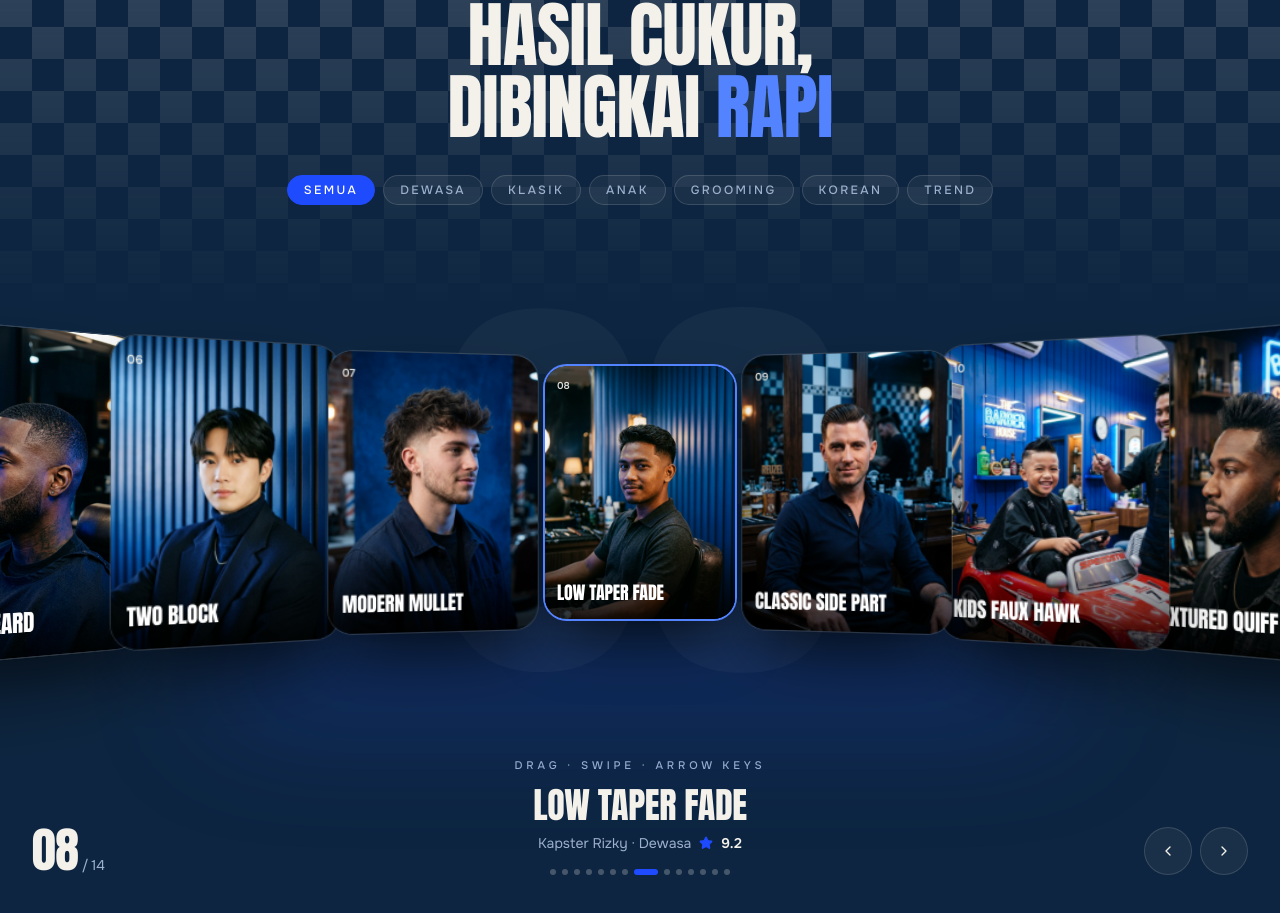
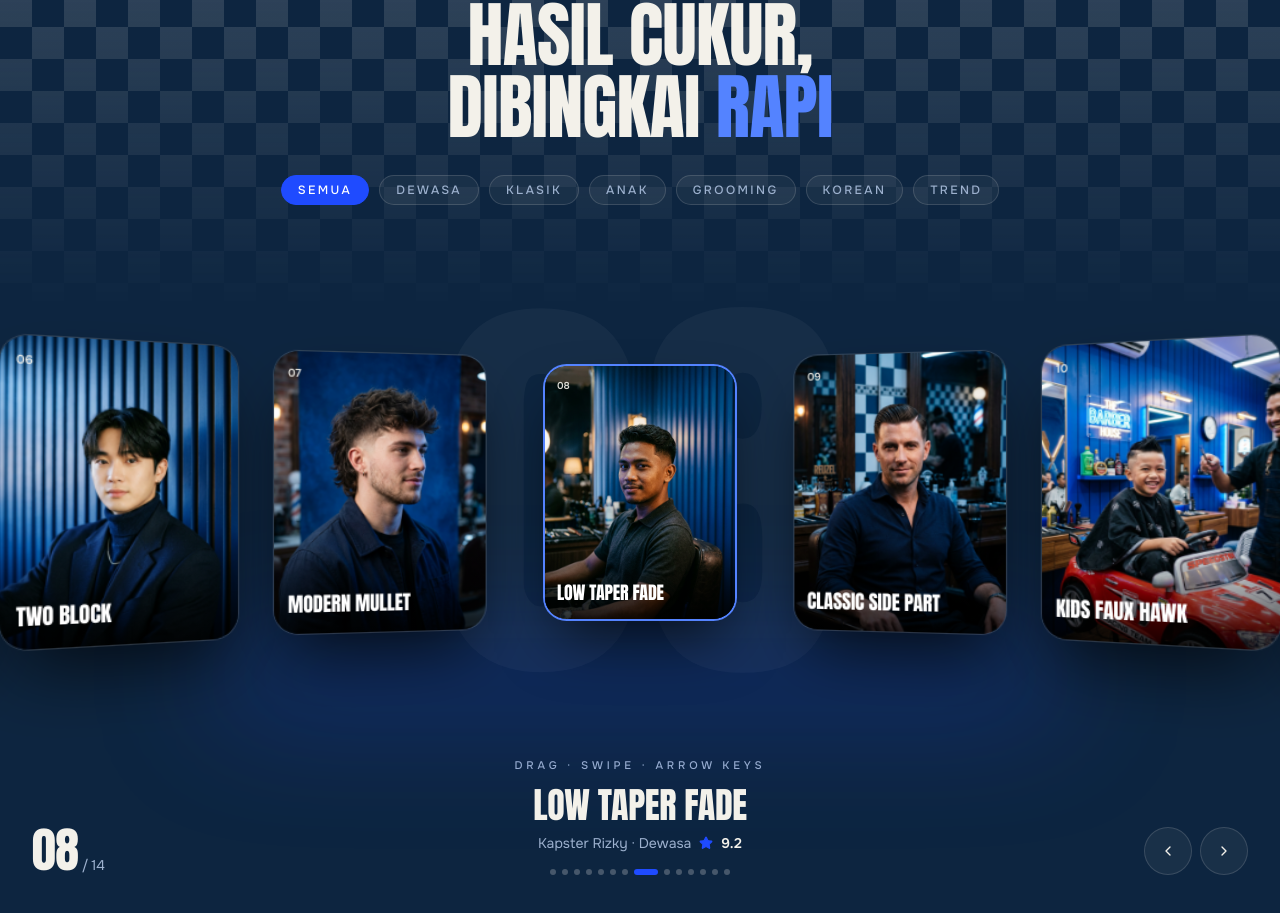
Before and after one commit to Zakyap17/PitStop-Haircut-CapstoneProject, a Next.js app in the folder frontend/: page / in a window 1280 px wide. Shown: the part 2141-3054 px from the top of the page. Built offline with nearby package versions, Linux system fonts and the light colour scheme; no server answers; a web font is replaced by a local one.

Commit message:
Fix overlapping cards in the portfolio carousel on phones and tablets
Card width and spacing are now set together per breakpoint through CSS variables,
so the spacing is always wider than the card. The carousel is shorter on phones and
the category chips have a little more room.

```diff
--- a/frontend/components/landing/portfolio-section.tsx
+++ b/frontend/components/landing/portfolio-section.tsx
@@ -37,7 +37,7 @@ export function PortfolioSection() {
           dibingkai <em className="text-accent">rapi</em>
         </h2>
 
-        <div role="group" aria-label="Filter kategori gaya" className="mt-8 flex flex-wrap justify-center gap-2">
+        <div role="group" aria-label="Filter kategori gaya" className="mt-8 flex flex-wrap justify-center gap-2.5">
           {cutCategories.map((item) => (
             <button
               key={item}
@@ -76,7 +76,7 @@ export function PortfolioSection() {
           if (dx < -50) go(active + 1)
           dragStart.current = null
         }}
-        className="relative mt-12 flex h-[420px] touch-pan-y select-none items-center justify-center rounded-3xl [perspective:1400px] md:h-[480px]"
+        className="relative mt-10 flex h-[290px] touch-pan-y select-none items-center justify-center rounded-3xl [--card-step:176px] [--card-w:130px] [perspective:1400px] md:mt-12 md:h-[380px] md:[--card-step:232px] md:[--card-w:170px] lg:h-[480px] lg:[--card-step:258px] lg:[--card-w:190px]"
       >
         <span
           aria-hidden="true"
@@ -101,11 +101,11 @@ export function PortfolioSection() {
               aria-current={offset === 0}
               tabIndex={abs > 3 ? -1 : 0}
               className={cn(
-                'absolute aspect-[3/4] w-[150px] overflow-hidden rounded-2xl shadow-[0_30px_60px_-15px_rgba(0,0,0,0.7)] ring-1 ring-foreground/15 transition-all duration-700 ease-[cubic-bezier(0.2,0.8,0.2,1)] md:w-[190px]',
+                'absolute aspect-[3/4] w-[var(--card-w)] overflow-hidden rounded-2xl shadow-[0_30px_60px_-15px_rgba(0,0,0,0.7)] ring-1 ring-foreground/15 transition-all duration-700 ease-[cubic-bezier(0.2,0.8,0.2,1)]',
                 offset === 0 && 'ring-2 ring-accent',
               )}
               style={{
-                transform: `translateX(calc(${offset} * clamp(120px, 16vw, 225px))) rotateY(${-offset * 16}deg) scale(${1 + abs * 0.1})`,
+                transform: `translateX(calc(${offset} * var(--card-step))) rotateY(${-offset * 16}deg) scale(${1 + abs * 0.1})`,
                 zIndex: 10 - abs,
                 opacity: abs > 3 ? 0 : 1,
               }}
```
